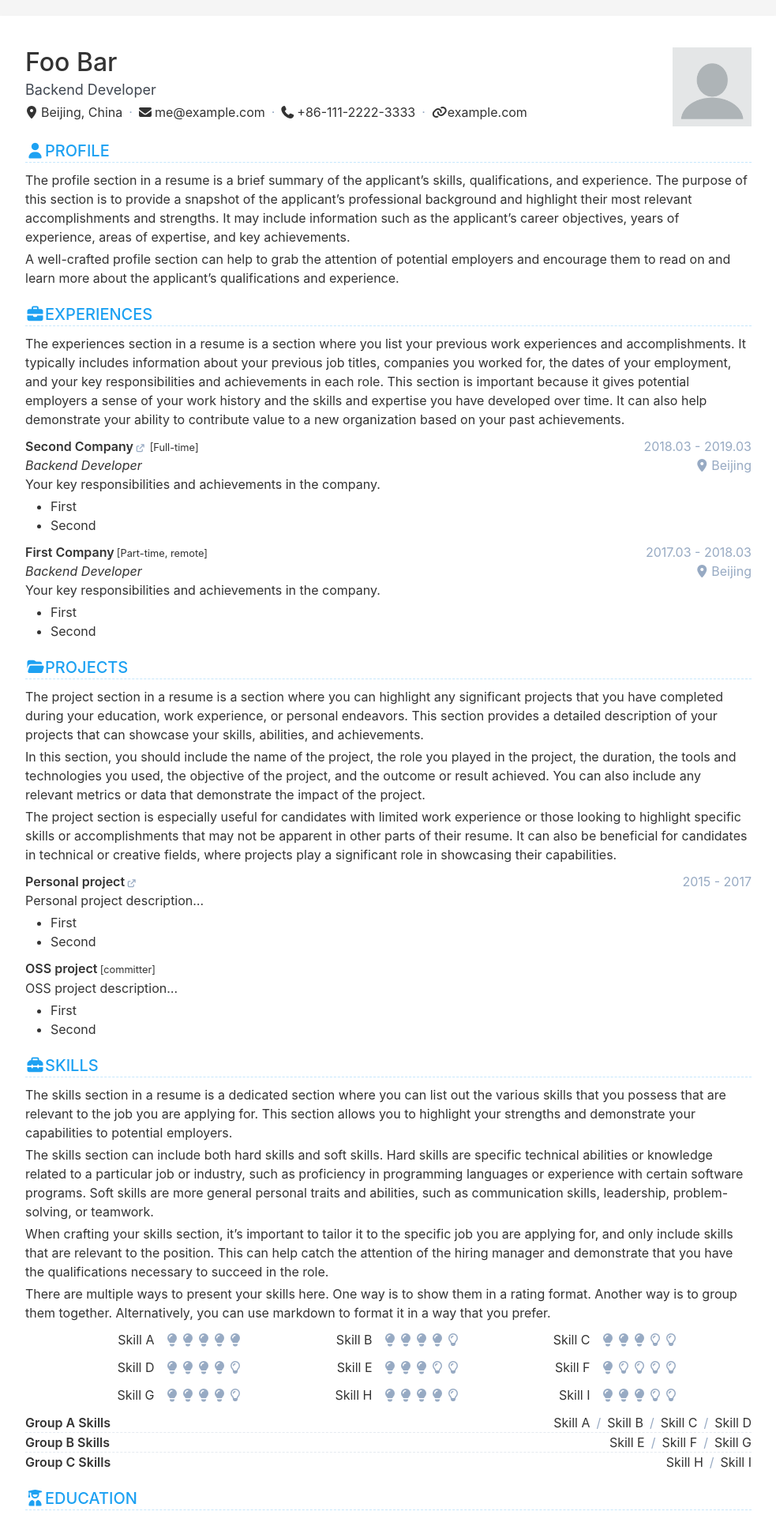
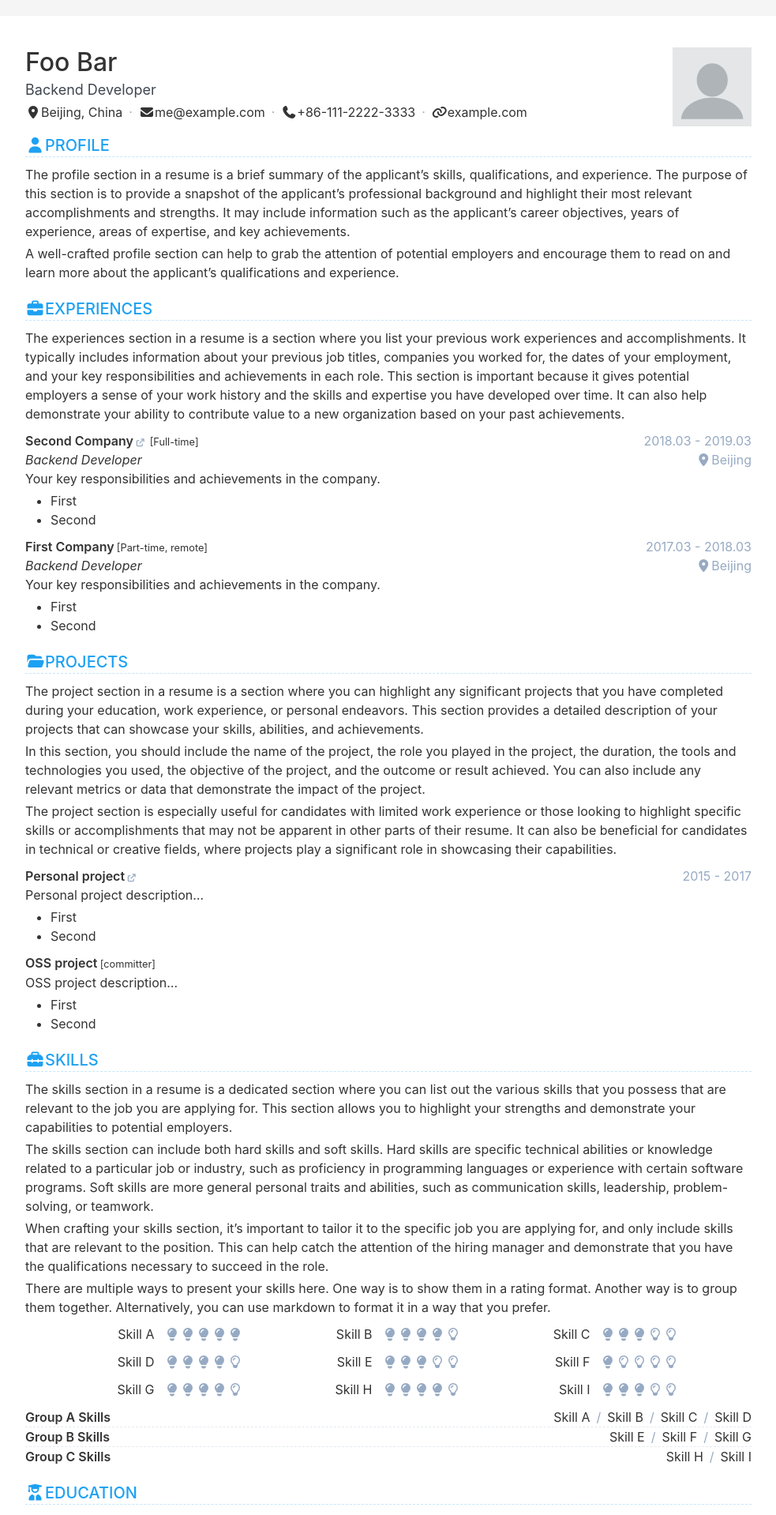
Before and after one commit to tarrex/online-resume, a Jekyll site: the page built from index.html, in a window 1280 px wide. Shown: the top 1918 px of the page at 79% size, without its empty margins (148-1131 px from the left). Built offline with Jekyll 4.4.1, drawn with Linux system fonts in a browser that asks for light colours.

Commit message:
fix: adjust icon display after upgrading to fontawesome v7

```diff
--- a/_sass/_base.scss
+++ b/_sass/_base.scss
@@ -113,11 +113,6 @@
       .degree {
         display: inline-flex;
         align-items: baseline;
-
-        i::after {
-          content: "\00a0";
-          font-family: initial;
-        }
       }
 
       .company,
@@ -200,11 +195,6 @@
             content: $contact-delimiter;
             color: $text-third-color;
             margin: 0 0.5em;
-          }
-
-          i::after {
-            content: "\00a0";
-            font-family: initial;
           }
         }
       }
--- a/assets/icons/css/all.css
+++ b/assets/icons/css/all.css
@@ -1,23 +1,24 @@
 @font-face {
   font-family: "Icons";
   font-style: normal;
-  font-weight: 400;
+  font-weight: 900;
   font-display: block;
   src: url("../webfonts/icons.woff2") format("woff2"),
        url("../webfonts/icons.ttf")   format("truetype");
 }
 
 .icon {
+  display: inline-block;
   font-family: "Icons" !important;
+  font-feature-settings: normal;
   font-style: normal;
-  font-weight: 400;
+  font-synthesis: none;
   font-variant: normal;
-  text-transform: none;
+  font-weight: 900;
+  line-height: 1;
+  text-align: center;
   text-rendering: auto;
-  display: inline-block;
-  line-height: 1;
-  -moz-osx-font-smoothing: grayscale;
-  -webkit-font-smoothing: antialiased;
+  width: 1.25em;
 }
 
 .icon-codeforces:before {
```
